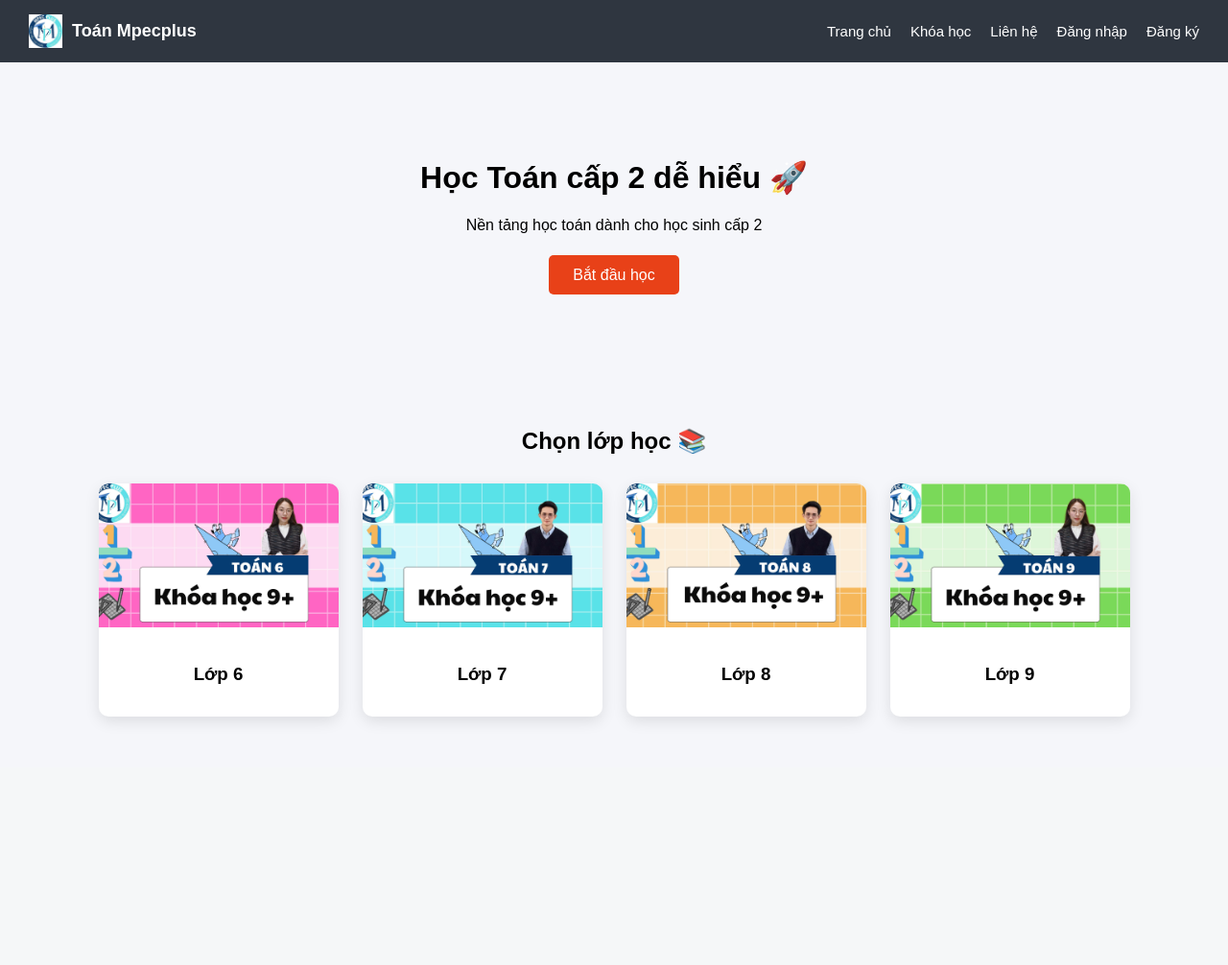
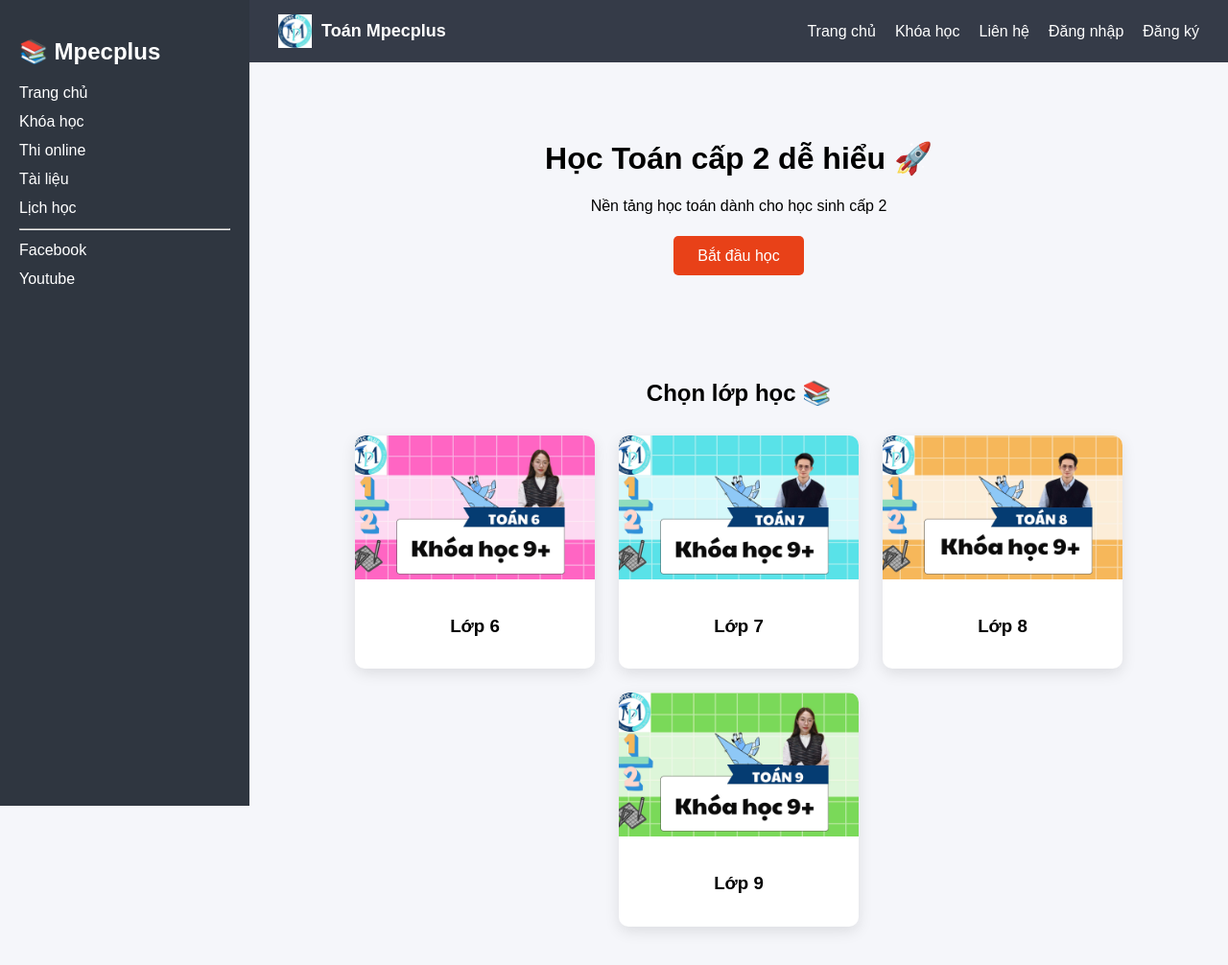
Before and after one commit to thienlu1234/web-toan, a Django app: page / in a window 1280 px wide. Shown: the whole page at 96% size. Before the commit the page ends 753 px from the top, so only its background shows below. Run offline with Django 5.2, Linux system fonts and the light colour scheme.

Commit message:
add sidebar full layout

```diff
--- a/core/templates/home.html
+++ b/core/templates/home.html
@@ -6,7 +6,6 @@
     <title>Toán Mpecplus</title>
     <meta name="viewport" content="width=device-width, initial-scale=1.0">
 
-    <!-- favicon -->
     <link rel="icon" href="{% static 'images/logo.png' %}">
 
     <style>
@@ -16,9 +15,43 @@
             background: #f5f6fa;
         }
 
+        /* LAYOUT */
+        .layout {
+            display: flex;
+        }
+
+        /* SIDEBAR */
+        .sidebar {
+            width: 220px;
+            height: 100vh;
+            background: #2f3640;
+            color: white;
+            padding: 20px;
+        }
+
+        .sidebar h2 {
+            margin-bottom: 20px;
+        }
+
+        .sidebar a {
+            display: block;
+            color: white;
+            text-decoration: none;
+            margin: 12px 0;
+        }
+
+        .sidebar a:hover {
+            color: #fbc531;
+        }
+
+        /* MAIN */
+        .main {
+            flex: 1;
+        }
+
         /* NAVBAR */
         .navbar {
-            background: #2f3640;
+            background: #353b48;
             padding: 15px 30px;
             display: flex;
             justify-content: space-between;
@@ -43,7 +76,7 @@
             font-size: 18px;
         }
 
-        /* MENU RIGHT */
+        /* RIGHT MENU */
         .right {
             display: flex;
             align-items: center;
@@ -53,14 +86,12 @@
         .right a {
             color: white;
             text-decoration: none;
-            font-size: 15px;
         }
 
         .right a:hover {
             color: #fbc531;
         }
 
-        /* USER */
         .user {
             color: #fbc531;
             font-weight: bold;
@@ -69,10 +100,9 @@
         /* HERO */
         .hero {
             text-align: center;
-            padding: 80px 20px;
+            padding: 60px 20px;
         }
 
-        /* BUTTON */
         .btn {
             background: #e84118;
             color: white;
@@ -88,7 +118,7 @@
         /* COURSES */
         .courses {
             text-align: center;
-            padding: 50px 20px;
+            padding: 40px 20px;
         }
 
         .course-list {
@@ -129,17 +159,35 @@
 
 <body>
 
+    <div class="layout">
+
+        <!-- SIDEBAR -->
+        <div class="sidebar">
+            <h2>📚 Mpecplus</h2>
+
+            <a href="{% url 'home' %}">Trang chủ</a>
+            <a href="{% url 'courses' %}">Khóa học</a>
+            <a href="#">Thi online</a>
+            <a href="#">Tài liệu</a>
+            <a href="#">Lịch học</a>
+
+            <hr>
+
+            <a href="#">Facebook</a>
+            <a href="#">Youtube</a>
+        </div>
+
+        <!-- MAIN -->
+        <div class="main">
+
+            <!-- NAVBAR -->
             <div class="navbar">
 
-        <!-- LEFT -->
-        <div class="left">
                 <a href="{% url 'home' %}" class="logo">
                     <img src="{% static 'images/logo.png' %}">
                     <span>Toán Mpecplus</span>
                 </a>
-        </div>
 
-        <!-- RIGHT -->
                 <div class="right">
                     <a href="{% url 'home' %}">Trang chủ</a>
                     <a href="{% url 'courses' %}">Khóa học</a>
@@ -156,12 +204,15 @@
 
             </div>
 
+            <!-- HERO -->
             <div class="hero">
                 <h1>Học Toán cấp 2 dễ hiểu 🚀</h1>
                 <p>Nền tảng học toán dành cho học sinh cấp 2</p>
                 <br>
                 <a class="btn" href="{% url 'courses' %}">Bắt đầu học</a>
             </div>
+
+            <!-- COURSES -->
             <div class="courses">
 
                 <h2>Chọn lớp học 📚</h2>
@@ -192,6 +243,10 @@
 
             </div>
 
+        </div>
+
+    </div>
+
 </body>
 
 </html>
```
Lines whose indentation alone changed are shown as unchanged.
